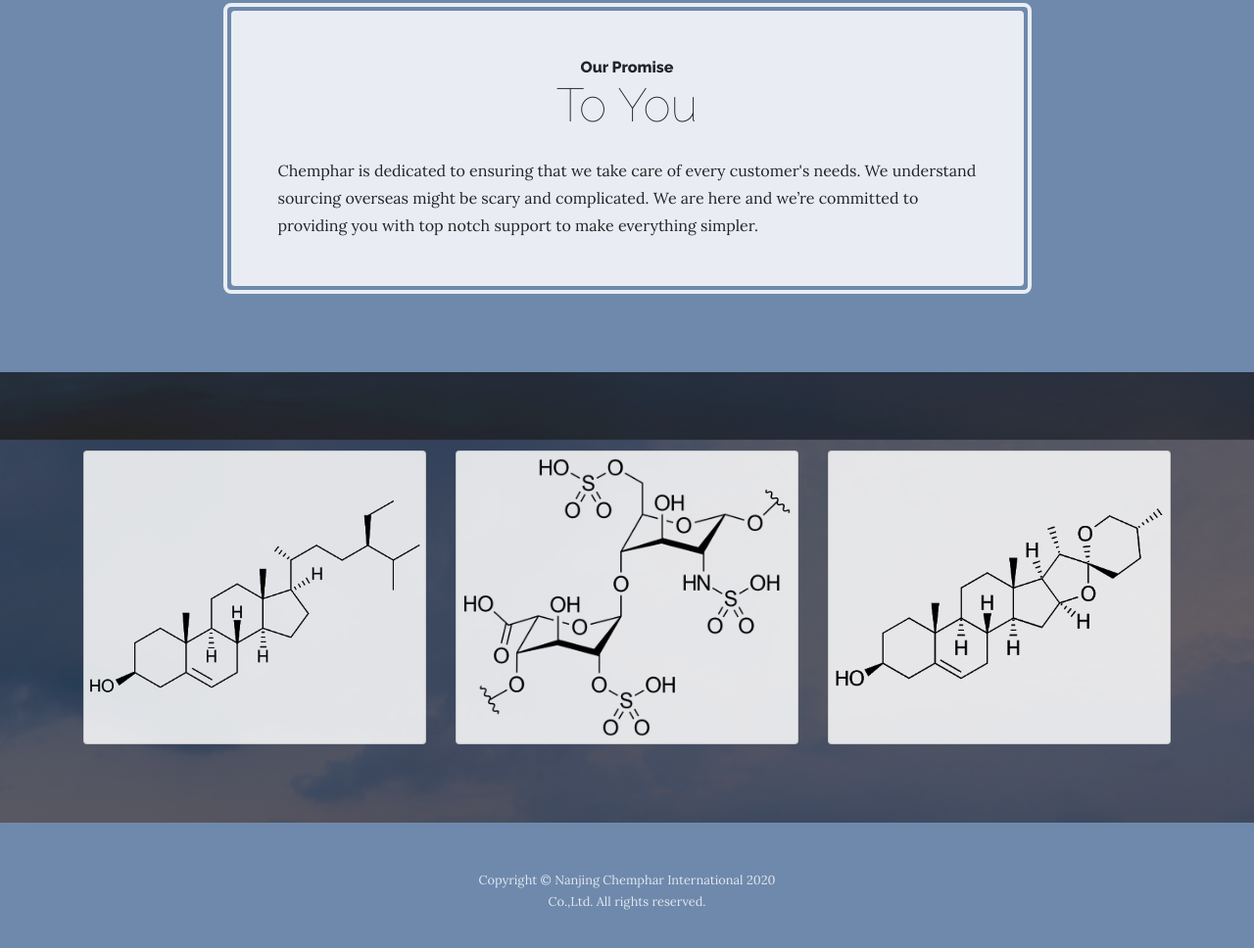
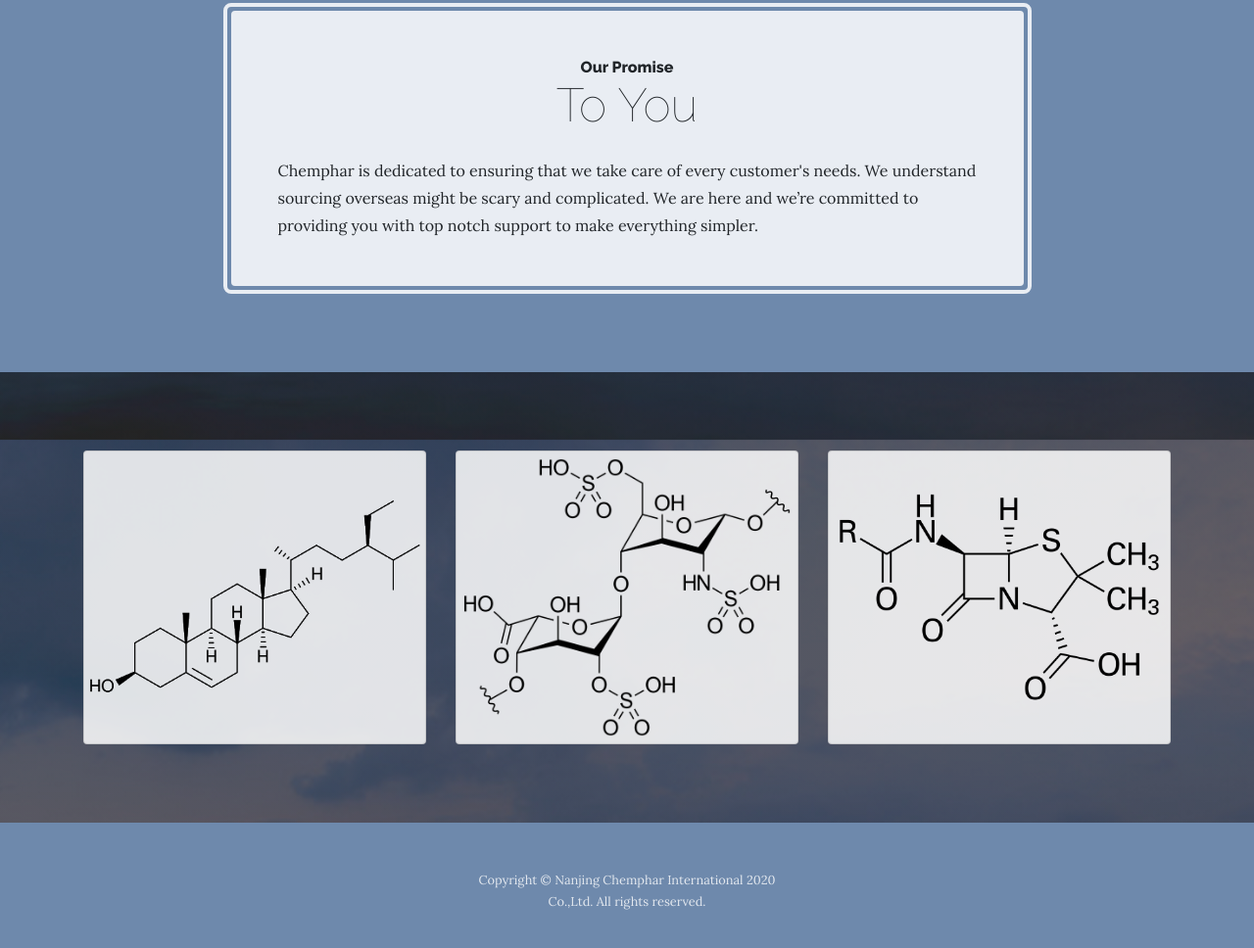
Before and after one commit to Joyce-Zhao/chemphar, a website: page index.html in a window 1280 px wide. Shown: the part 1151-2119 px from the top of the page at 98% size. Drawn offline with Linux system fonts and the light colour scheme.

Commit message:
final edition adjustment

```diff
--- a/index.html
+++ b/index.html
@@ -105,7 +105,7 @@ you can count on.</span>
                     <img src="img/heparin.png" class="card-img" alt="...">
                 </div>
                 <div class="card bg-faded rounded">
-                    <img src="img/chem3.png" class="card-img img-center" alt="...">
+                    <img src="img/penicillin.png" class="card-img img-center" alt="...">
                 </div>
             </div>
         </div>
```
Also changed, not shown: services.html (+1 -1 lines), img/penicillin.png (added).
